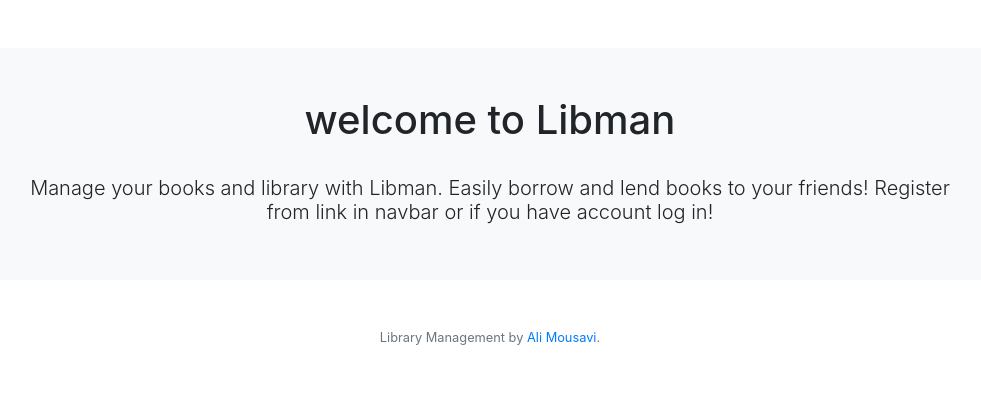
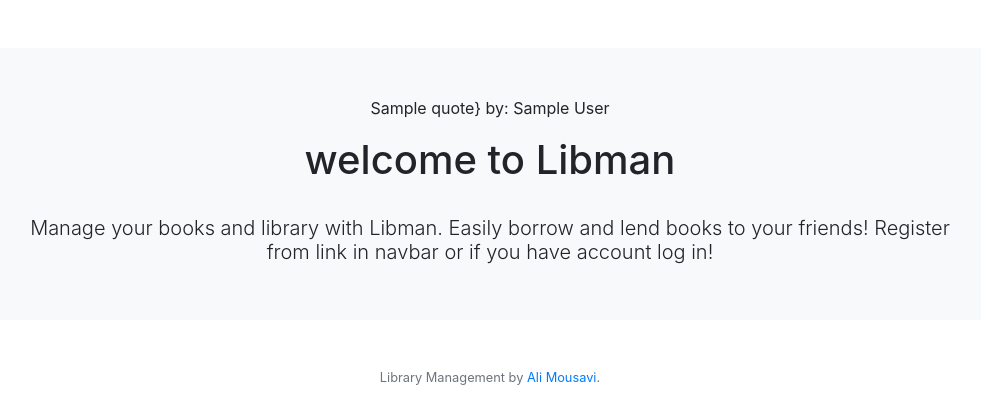
Before and after one commit to sealimousavi/llibman, a Flask app: template templates/welcome.html in a window 1280 px wide. Shown: the part 76-496 px from the top of the page, without its empty margins (150-1131 px from the left). Run offline with Flask 2, Linux system fonts and the light colour scheme; the template is opened without the code that fills it: most values are stand-ins (such as "Sample title", 1, 10 or a date in 2020); some libraries are stand-ins or nearby versions.

Commit message:
quote added

```diff
--- a/application.py
+++ b/application.py
@@ -6,6 +6,7 @@ from flask_session import Session
 from tempfile import mkdtemp
 from werkzeug.exceptions import default_exceptions, HTTPException, InternalServerError
 from werkzeug.security import check_password_hash, generate_password_hash
+import requests
 
 from helpers import apology, login_required
 
@@ -49,7 +50,12 @@ def index():
 #welcome page to user
 @app.route("/welcome")
 def welcome():
-    return render_template("welcome.html")
+
+    res = requests.get("https://api.quotable.io/random")
+    data = res.json()
+    quote = data["content"] #bug to remove {
+    author = data["author"]
+    return render_template("welcome.html",quote=quote,author=author)
 
 
 @app.route("/add", methods=["GET", "POST"])
--- a/helpers.py
+++ b/helpers.py
@@ -33,3 +33,9 @@ def login_required(f):
             return redirect("/welcome")
         return f(*args, **kwargs)
     return decorated_function
+
+def quote():
+    res = requests.get("https://api.quotable.io/random")
+    data = res.json()
+    quoted = data["content"]
+    return quoted
--- a/templates/welcome.html
+++ b/templates/welcome.html
@@ -7,6 +7,7 @@
 
 {% block main %}
     <div class="bg-light p-5 rounded">
+        <p>{{ quote }}} by: {{ author }} </p>
         <h1>welcome to Libman</h1>
         <br>
         <h3 class="lead">Manage your books and library with Libman. Easily borrow and lend books to your friends! Register from link in navbar or if you have account log in!</h3>
```
